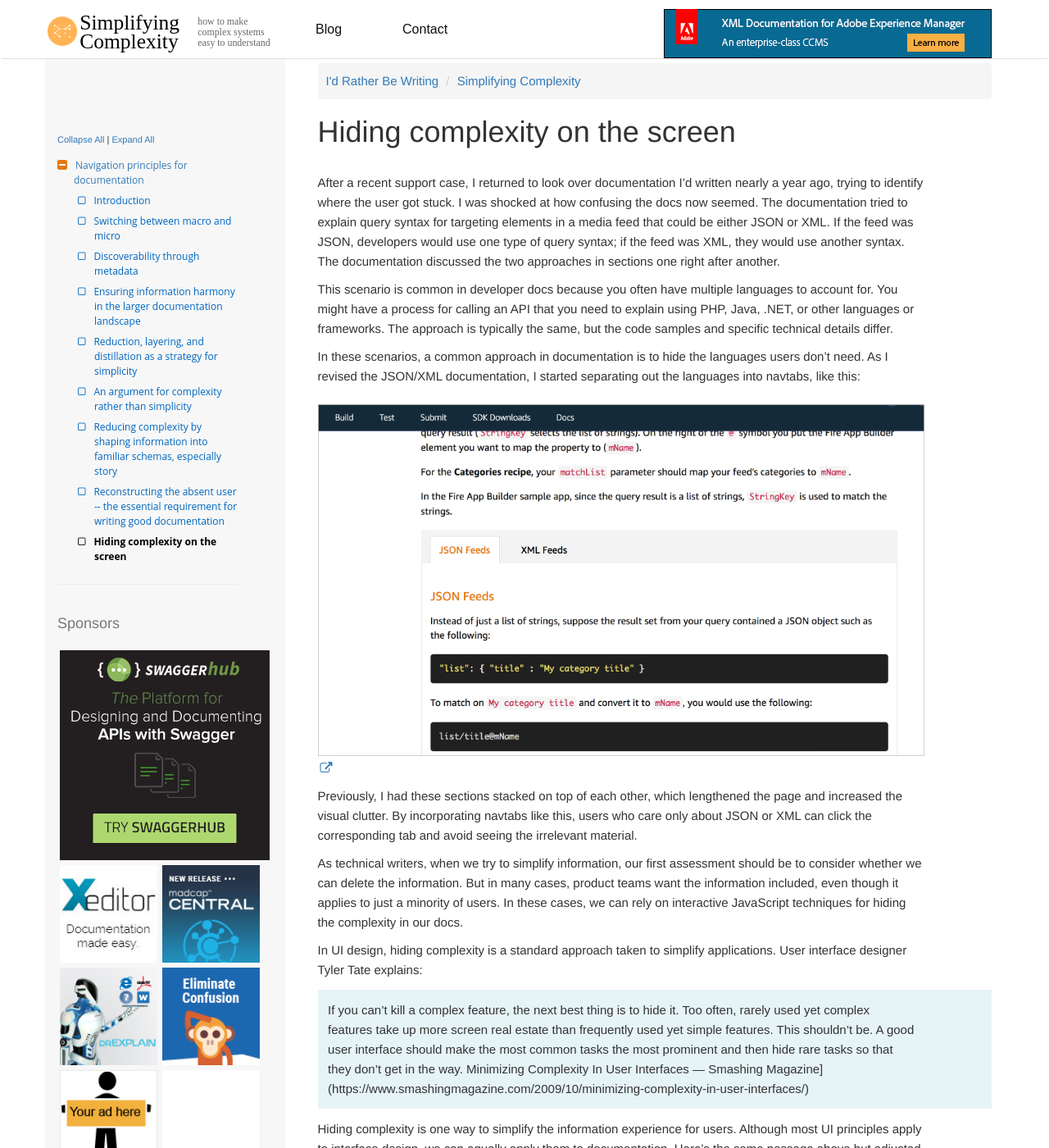
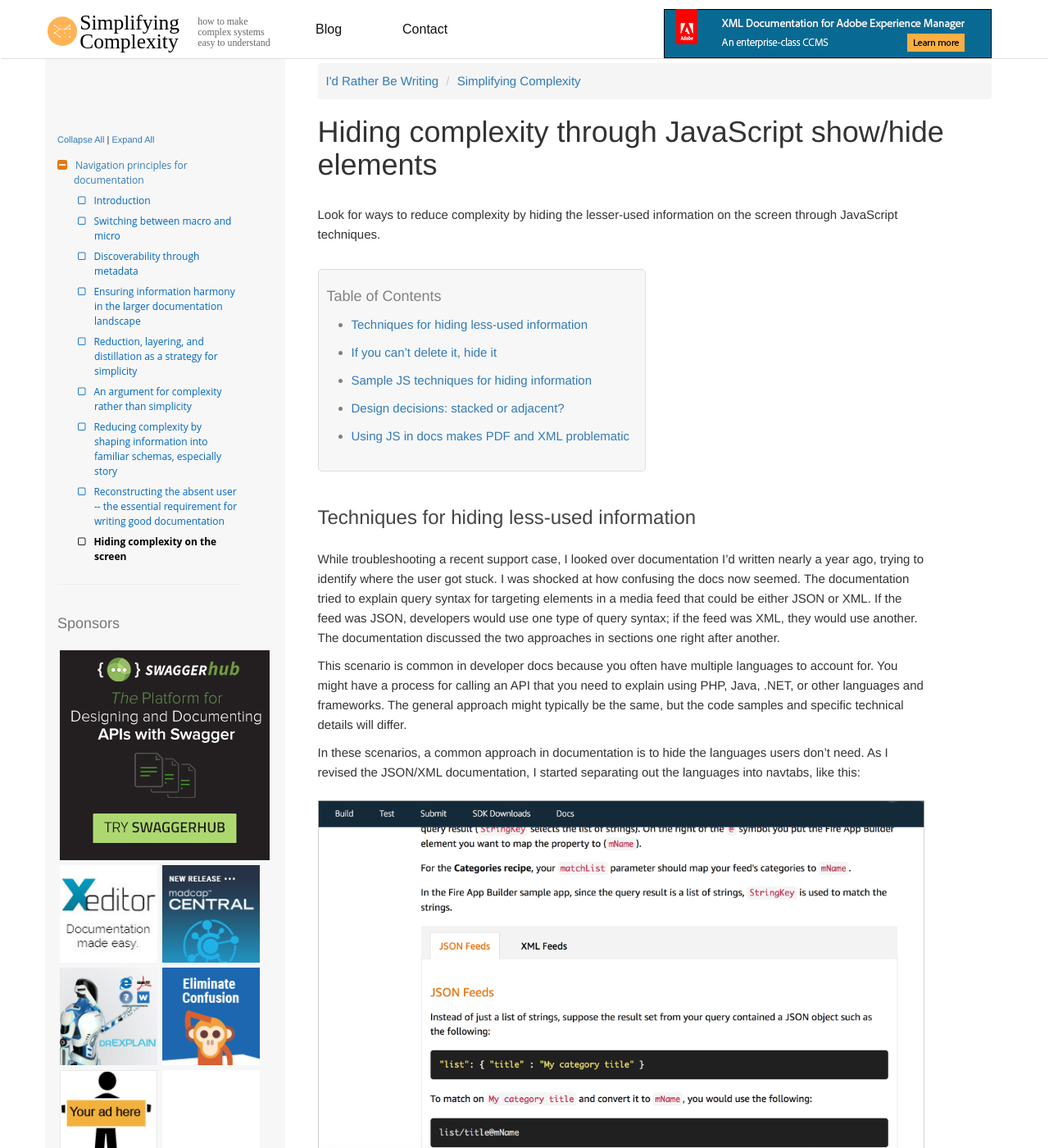
Before and after one commit to tomjoht/simplifying-complexity, a Jekyll site: the page built from _docs/hiding-complexity.md, in a window 1280 px wide and 1400 px high. Shown: the whole window at 82% size. Built offline with Jekyll 4.4.1, drawn with Linux system fonts in a browser that asks for light colours; nearby versions of some CDN libraries; comment, search, counter and statistics services are not loaded; a style sheet for code colours, icons or effects is not loaded; some of the changed text lies outside the part shown.

Commit message:
js updates

```diff
--- a/_docs/hiding-complexity.md
+++ b/_docs/hiding-complexity.md
@@ -1,29 +1,41 @@
 ---
-title: Hiding complexity on the screen
+title: Hiding complexity through JavaScript show/hide elements
 permalink: hiding-complexity.html
 ---
 
-After a recent support case, I returned to look over documentation I'd written nearly a year ago, trying to identify where the user got stuck. I was shocked at how confusing the docs now seemed. The documentation tried to explain query syntax for targeting elements in a media feed that could be either JSON or XML. If the feed was JSON, developers would use one type of query syntax; if the feed was XML, they would use another syntax. The documentation discussed the two approaches in sections one right after another.
+{: principle}
+Look for ways to reduce complexity by hiding the lesser-used information on the screen through JavaScript techniques.
 
-This scenario is common in developer docs because you often have multiple languages to account for. You might have a process for calling an API that you need to explain using PHP, Java, .NET, or other languages or frameworks. The approach is typically the same, but the code samples and specific technical details differ.
+* TOC
+{:toc}
+
+## Techniques for hiding less-used information
+
+While troubleshooting a recent support case, I looked over documentation I'd written nearly a year ago, trying to identify where the user got stuck. I was shocked at how confusing the docs now seemed. The documentation tried to explain query syntax for targeting elements in a media feed that could be either JSON or XML. If the feed was JSON, developers would use one type of query syntax; if the feed was XML, they would use another. The documentation discussed the two approaches in sections one right after another.
+
+This scenario is common in developer docs because you often have multiple languages to account for. You might have a process for calling an API that you need to explain using PHP, Java, .NET, or other languages and frameworks. The general approach might typically be the same, but the code samples and specific technical details will differ.
 
 In these scenarios, a common approach in documentation is to hide the languages users don't need. As I revised the JSON/XML documentation, I started separating out the languages into navtabs, like this:
 
-<a href="https://developer.amazon.com/docs/fire-app-builder/set-up-recipes-categories.html"><img src="images/navtabsseparatinglangs.png"/></a>
+<a class="noCrossRef" href="https://developer.amazon.com/docs/fire-app-builder/set-up-recipes-categories.html"><img src="images/navtabsseparatinglangs.png"/></a>
 
 Previously, I had these sections stacked on top of each other, which lengthened the page and increased the visual clutter. By incorporating navtabs like this, users who care only about JSON or XML can click the corresponding tab and avoid seeing the irrelevant material.
 
-As technical writers, when we try to simplify information, our first assessment should be to consider whether we can delete the information. But in many cases, product teams want the information included, even though it applies to just a minority of users. In these cases, we can rely on interactive JavaScript techniques for hiding the complexity in our docs.
+As technical writers, when we try to simplify information, our first assessment should be to consider whether we can delete the information. But in many cases, product teams want the information included, even if it applies to just a minority of users. In these cases, we can rely on interactive JavaScript techniques for hiding this less-used information. Hiding these details can help simplify our docs because users won't have to sort through potentially irrelevant information in order to read the instructions.
 
-In UI design, hiding complexity is a standard approach taken to simplify applications. User interface designer Tyler Tate explains:
+## If you can't delete it, hide it
 
-> If you can’t kill a complex feature, the next best thing is to hide it. Too often, rarely used yet complex features take up more screen real estate than frequently used yet simple features. This shouldn’t be. A good user interface should make the most common tasks the most prominent and then hide rare tasks so that they don’t get in the way. Minimizing Complexity In User Interfaces — Smashing Magazine](https://www.smashingmagazine.com/2009/10/minimizing-complexity-in-user-interfaces/)
+In user interface design, hiding complexity is a standard approach taken to simplify applications. User interface designer Tyler Tate explains:
+
+> If you can’t kill a complex feature, the next best thing is to hide it. Too often, rarely used yet complex features take up more screen real estate than frequently used yet simple features. This shouldn’t be. A good user interface should make the most common tasks the most prominent and then hide rare tasks so that they don’t get in the way. &mdash; [Minimizing Complexity In User Interfaces — Smashing Magazine](https://www.smashingmagazine.com/2009/10/minimizing-complexity-in-user-interfaces/)
 
 Hiding complexity is one way to simplify the information experience for users. Although most UI principles apply to interface design, we can equally apply them to documentation. Here's the same passage above but adjusted to target documentation:
 
 > If you can’t kill a complex *explanation*, the next best thing is to hide it. Too often, rarely used yet complex *explanations and processes* take up more screen real estate than frequently used yet simple features. This shouldn’t be. *Good user documentation* should make the most common tasks the most prominent and then hide rare tasks so that they don’t get in the way.
 
 When Tate designs a UI, he considers the 80/20 rule, where 80% of people use just 20% of the features. He makes the 20% of features occupy prime real estate while either removing or hiding the other less-used features.
+
+## Sample JS techniques for hiding information
 
 We can use a number techniques to hide complex information. Here are a variety of techniques along with examples:
 
@@ -33,14 +45,24 @@
 * **Expand/collapse buttons in the main body of content.** [Twilio's tutorials](https://www.twilio.com/docs/authy/tutorials/account-verification-csharp-mvc) reduce complexity by only showing the next step in a tutorial after you click Next at the bottom. The next content loads on the same page. Impressively, the code in the right side pane shows the relevant code in focus and blurs the other code. [Google Play Console's help](https://support.google.com/googleplay/android-developer/answer/7159011?hl=en&ref_topic=7072031) also regularly collapses documentation into expandable sections.
 * **Glossary tooltips that appear when you click a term.** I incorporated glossary tooltips on some unfamiliar terms in the [Login with Amazon documentation](https://developer.amazon.com/docs/login-with-amazon/documentation-overview.html#understanding-login-with-amazon). This reduces the visual clutter of a definition in the main body of text.
 
+## Design decisions: stacked or adjacent?
+
 It might not always be appropriate to hide information. Designer Ryan Singer explains that sometimes it's better to stack information while other times it's better to position it adjacent in space. Singer says that he learned this distinguishing principle from Edward Tufte:
 
 > I once saw Tufte give a workshop in Chicago where he introduced a valuable concept. He said information may be displayed adjacent in space or stacked in time. Take a book for example. If two dots are on the same spread, they are adjacent in space. All it takes to switch between them is movement of your eye. Compare that to a dot on one page stacked above a dot on another page. You can’t see them at once. You have to flip back and forth between pages to see one dot versus the other.”
 >
 > The trade-offs between elements adjacent in space versus stacked in time are always in the mind of a UI designer. Placing many elements on the same screen reduces the need for navigation and gives users a comprehensive feeling of “it’s all at my command.” Moving focus from one element to another is instant and seamless. On the flip side, separating elements onto different screens slows things down with navigation while increasing clarity. There is more room for explanation and luxurious space when fewer elements occupy the page. The eye has less to filter through. The course of action is more obvious.[Learning from “bad” UI – Signal v. Noise](https://signalvnoise.com/posts/1128-learning-from-bad-ui)
 
-In short, if placing elements side by side creates a sense of confusion, consider stacking instead. But if stacking reduces the user's ability to consume all information at a glance (with a "movement of your eye"), then consider adjacent positioning.
+In short, if placing elements side by side creates a sense of confusion (because the user needs both types of information), consider stacking instead. But if users don't need both sets of information, consider stacking because it allows users to more easily focus on the material and stay immersed in it.
 
 In cases where you're showing code for different programming languages, stacking would be better. There's no need for the user to take in multiple code languages at once.
 
-One consequence of implementing JS techniques to hide complexity is that the information becomes harder to generate to PDF. You pretty much end up with a web-only output. If you have requirements to deliver PDF, you might be limited in the number of JS techniques you can implement, or you have to code the content more carefully. If we want to embrace modern web interfaces that give us greater control to simplify the information shown to users, we will probably start ditching PDF.
+## Using JS in docs makes PDF and XML problematic
+
+One consequence of implementing JS techniques to hide complexity is that the information becomes harder to generate to PDF. You pretty much end up with a web-only output. If you have requirements to deliver PDF, you might be limited in the number of JS techniques you can implement, or you'll have to code the content more carefully.
+
+Implementing JS techniques also poses challenges for authors following structured authoring schemas like DITA or Docbook. If you want to implement some show/hide elements with JS, you probably can't, as that code won't validate with the schema. Given that the number of authors who must conform to a given XML schema constitute a large number of tech writers, it's no surprise that JS isn't more commonly used in docs. This is part of the reason tech doc interfaces tend to feel outdated in comparison to modern website UIs.
+
+If we want to embrace modern web interfaces that give us greater control to simplify the information shown to users, we will probably start ditching PDF and XML.
+
+Finally, many tech writers feel that hiding elements on the page reduces the user's ability to quickly find information, such as after landing on a search results page or when pressing Ctrl+F. If users can't quickly locate information because the content is hidden by default, they might quickly lose patience and leave the page. Because of this, you probably want to limit the number of hidden elements on the page so that users don't play guessing games in opening various doors to see where the information might be hidden. Then again, with clearly labeled section headings, locating the information should be fairly intuitive.
```
